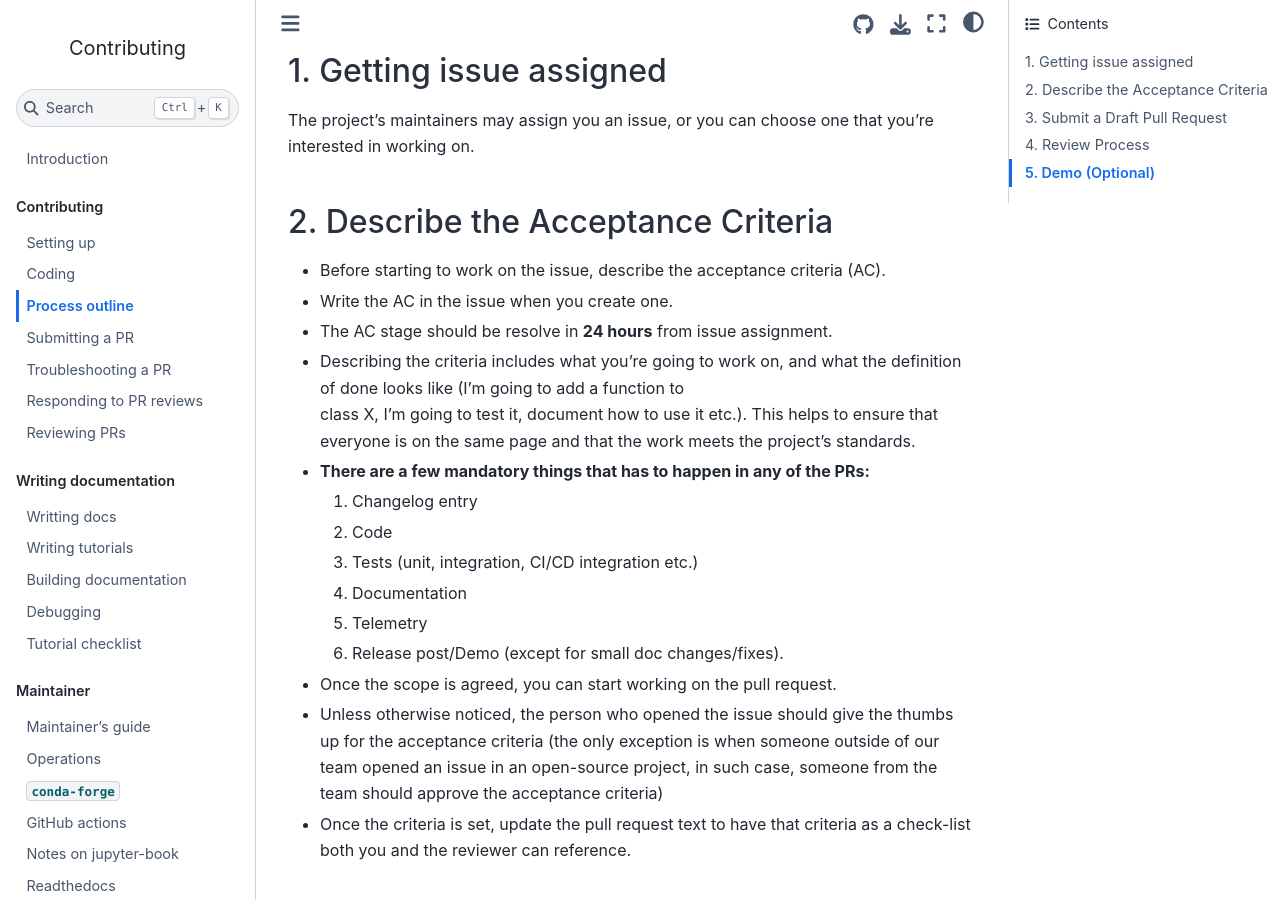
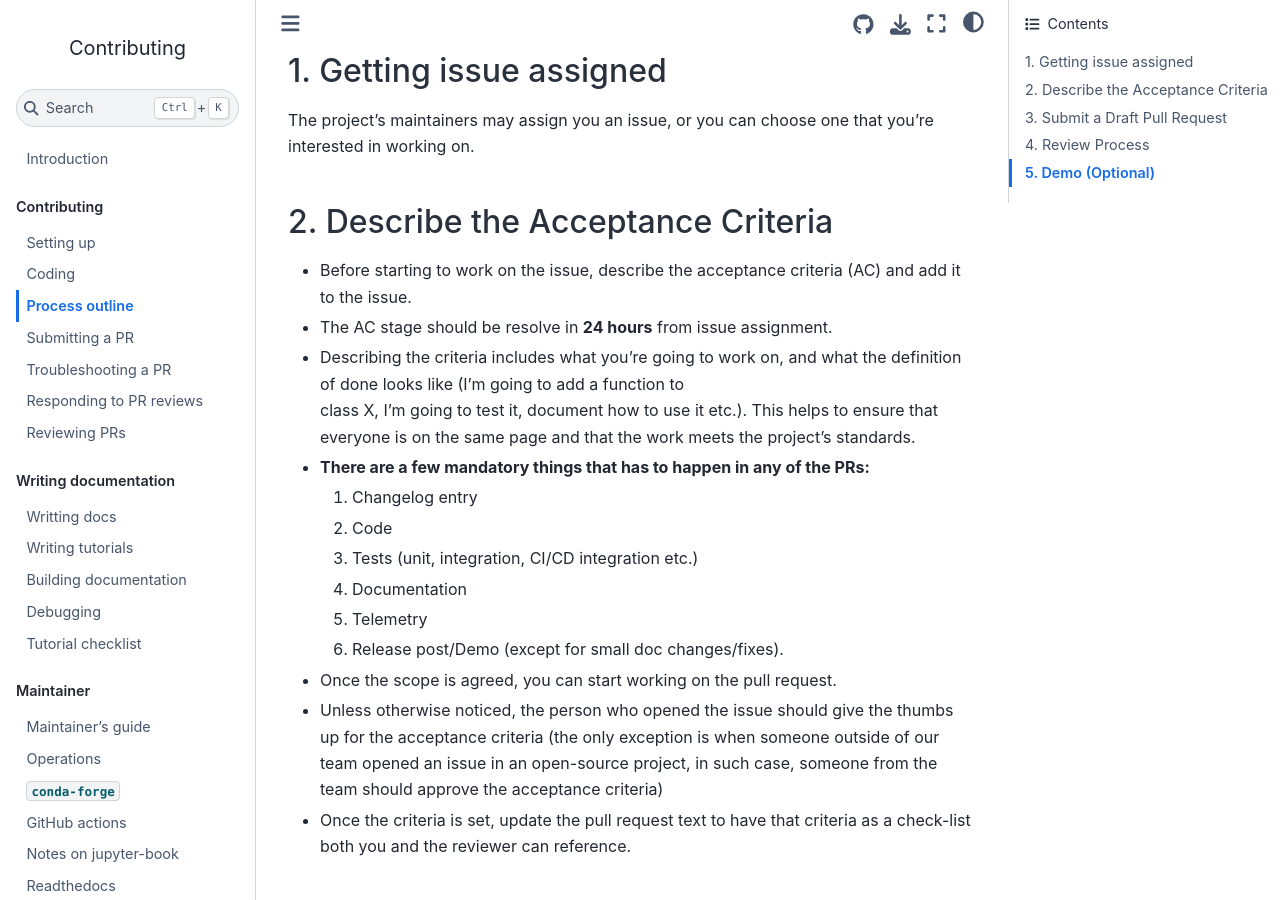
Before and after one commit to ploomber/contributing, a Jupyter Book: the page built from contributing/process-outline.md, in a window 1280 px wide and 900 px high, scrolled down 435 px. Built offline with Jupyter Book 1.0.4 settings and Sphinx 7.4.7 and the Sphinx Book theme 1.1.4, drawn with Linux system fonts in a browser that asks for light colours.

Commit message:
Moved clarification to first bullet

```diff
--- a/contributing/process-outline.md
+++ b/contributing/process-outline.md
@@ -17,8 +17,8 @@ interested in working on.
 
 ## 2. Describe the Acceptance Criteria
 
-- Before starting to work on the issue, describe the acceptance criteria (AC).
-- Write the AC in the issue when you create one.
+- Before starting to work on the issue, describe the acceptance criteria (AC)
+  and add it to the issue.
 - The AC stage should be resolve in **24 hours** from issue assignment.
 - Describing the criteria includes what you're going to work on,
   and what the definition of done looks like (I'm going to add a function to
```
